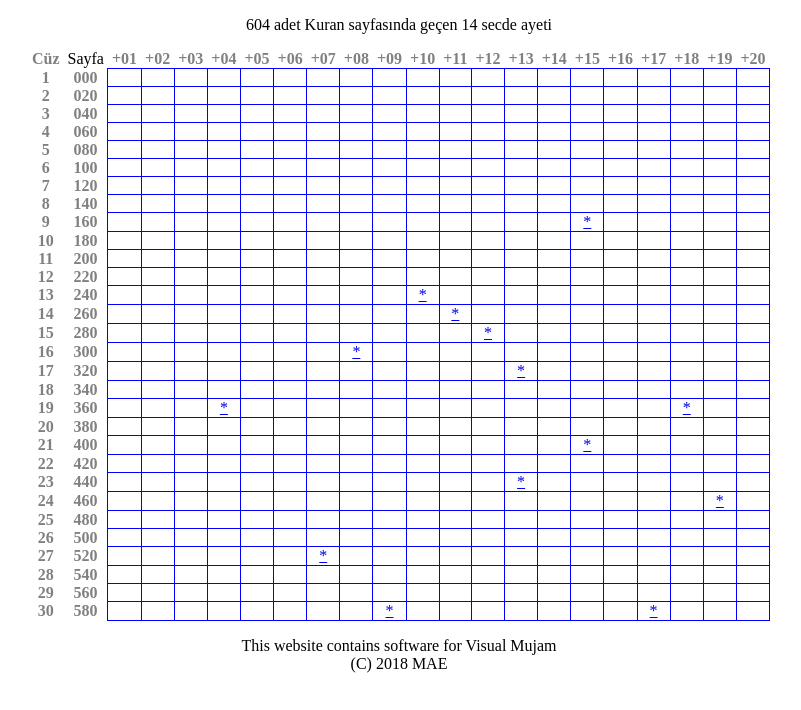
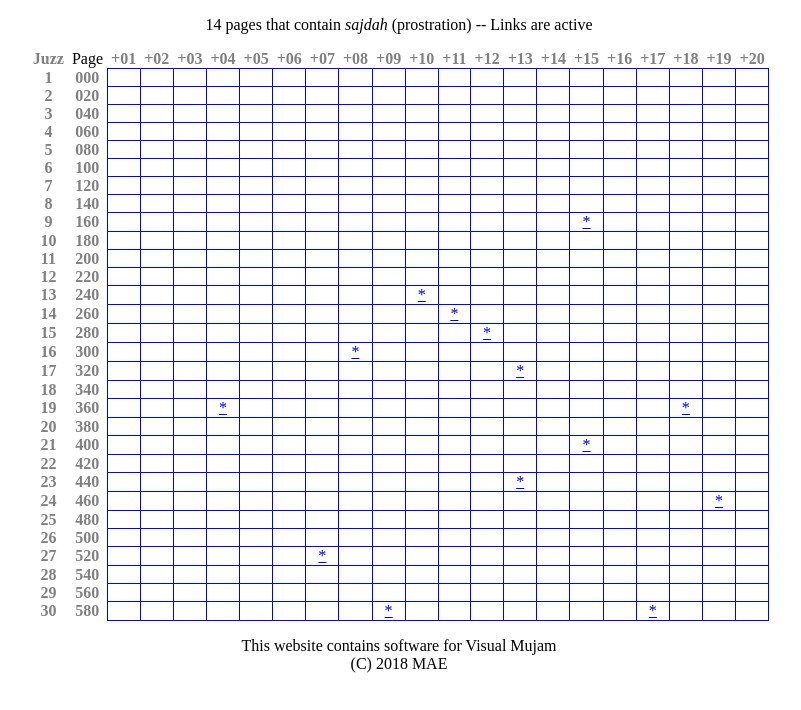
Before and after one commit to maeyler/Visual-Mujam, a plain HTML site: page VM sajdah.html in a window 1280 px wide. Shown: the whole page, without its empty margins (241-1042 px from the left). Drawn offline with Linux system fonts and the light colour scheme.

Commit message:
Sample pages

```diff
--- a/VM sajdah.html
+++ b/VM sajdah.html
@@ -4,7 +4,7 @@
     <meta charset="UTF-8">
     <meta name="google" content="notranslate">
     <meta http-equiv="Content-Language" content="tr">
-    <title>Visual Mujam</title>
+    <title>Visual Mujam -- sajdah</title>
     <style>
         table { border-collapse: collapse; }
         td { border: 1px solid blue; padding: 0px 4px; text-align: center; }
@@ -12,13 +12,13 @@
     </style>
 </header>
 <body>
-    <center>
-<p>604 adet Kuran sayfasında geçen 14 secde ayeti<br />
+<center>
+<p>14 pages that contain <i>sajdah</i> (prostration) -- Links are active<br />
 </p>
-    <table>
+<table>
      <tr>
-         <th>Cüz</th>
-         <td  style="border: 0">Sayfa</td>
+         <th>Juzz</th>
+         <td  style="border: 0">Page</td>
          <th>+01</th>
          <th>+02</th>
          <th>+03</th>
@@ -793,9 +793,7 @@
 
 <p>This website contains software for Visual Mujam<br>(C) 2018 MAE
 </p>
-
-    </center>
-
+</center>
 
 </body>
 </html>
```
Also changed, not shown: Adem/Adem VM.html (+8 -10 lines).
